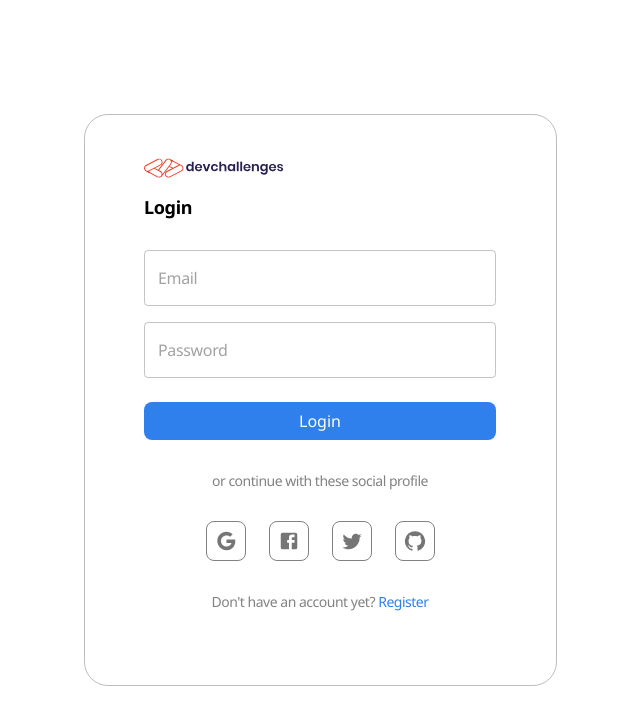
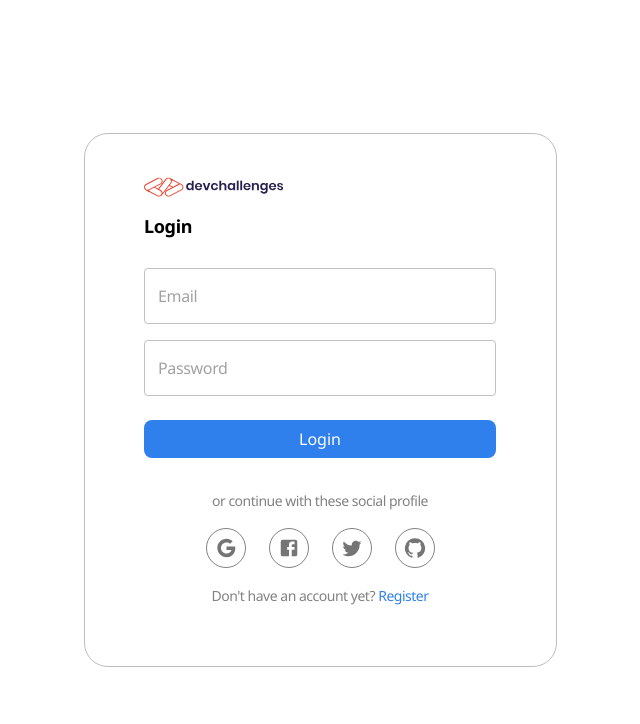
Before and after one commit to bibmode/nextauth-app, a Next.js app: page /login in a window 1280 px wide. Shown: the top 724 px of the page, without its empty margins (320-960 px from the left). Built offline with nearby package versions, Linux system fonts and the light colour scheme; no server answers.

Commit message:
spacing for icon buttons

```diff
--- a/components/login/Login.js
+++ b/components/login/Login.js
@@ -35,7 +35,7 @@ const Input = styled(TextField)({
 });
 
 const ProviderBtn = styled(IconButton)({
-  borderRadius: "8px !important",
+  borderRadius: "50% !important",
   border: "1px solid #828282",
 });
 
@@ -174,7 +174,7 @@ const Login = () => {
               variant="contained"
               disableElevation
               fullWidth
-              sx={{ textTransform: "none" }}
+              sx={{ textTransform: "none", mb: "1.5rem" }}
               disabled={loading}
             >
               {toggleForm ? "Register" : "Login"}
--- a/components/login/Login.module.scss
+++ b/components/login/Login.module.scss
@@ -62,7 +62,7 @@
     color: #828282;
     font-weight: 400;
     text-align: center;
-    margin-block: 3.1rem;
+    margin-block: 1.8rem;
 
     a {
       color: #2f80ed;
```
